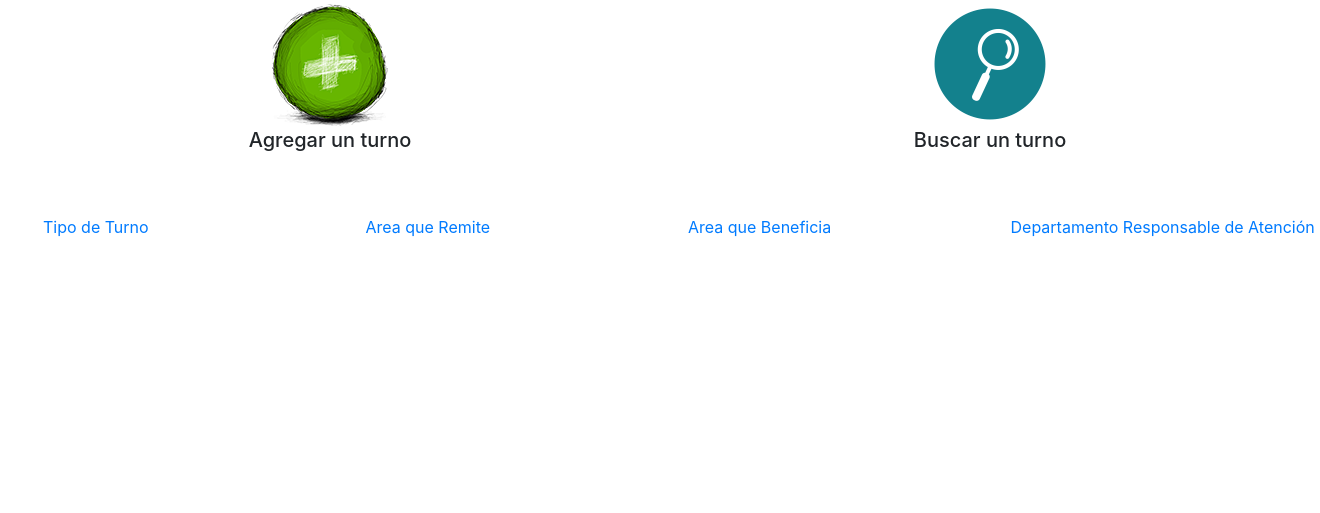
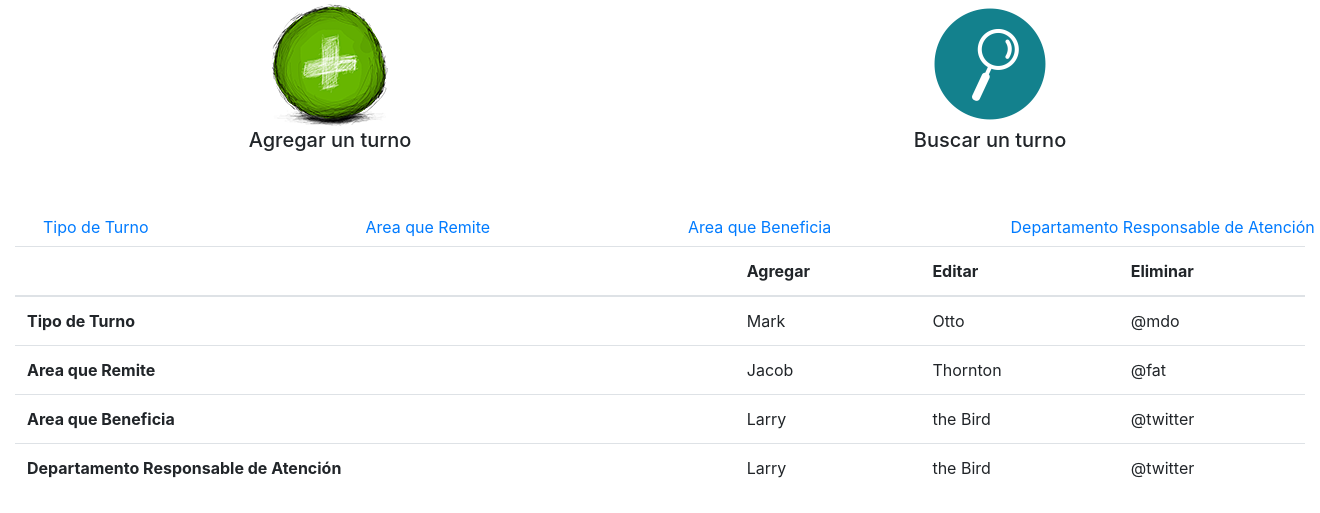
Before and after one commit to davidmferz/SistemaTurnos, a PHP site: page /index000.php in a window 1320 px wide. Shown: the part 287-800 px from the top of the page. Run offline with PHP 8.4, Linux system fonts and the light colour scheme; the visitor is signed in with stand-in values (Sample User, id 1); data that the repository does not hold is empty.

Commit message:
Se agrego la tabla del repositorio

```diff
--- a/index000.php
+++ b/index000.php
@@ -112,6 +112,43 @@
         </div>
     </div>
 
+    <table class="table">
+      <thead>
+        <tr>
+          <th scope="col"> </th>
+          <th scope="col">Agregar</th>
+          <th scope="col">Editar</th>
+          <th scope="col">Eliminar</th>
+        </tr>
+      </thead>
+      <tbody>
+        <tr>
+          <th scope="row">Tipo de Turno</th>
+          <td>Mark</td>
+          <td>Otto</td>
+          <td>@mdo</td>
+        </tr>
+        <tr>
+          <th scope="row">Area que Remite</th>
+          <td>Jacob</td>
+          <td>Thornton</td>
+          <td>@fat</td>
+        </tr>
+        <tr>
+          <th scope="row">Area que Beneficia</th>
+          <td>Larry</td>
+          <td>the Bird</td>
+          <td>@twitter</td>
+        </tr>
+        <tr>
+          <th scope="row">Departamento Responsable de Atención</th>
+          <td>Larry</td>
+          <td>the Bird</td>
+          <td>@twitter</td>
+        </tr>
+      </tbody>
+    </table>
+
     </div><!--Aqui termina el container-->
 
 
```
